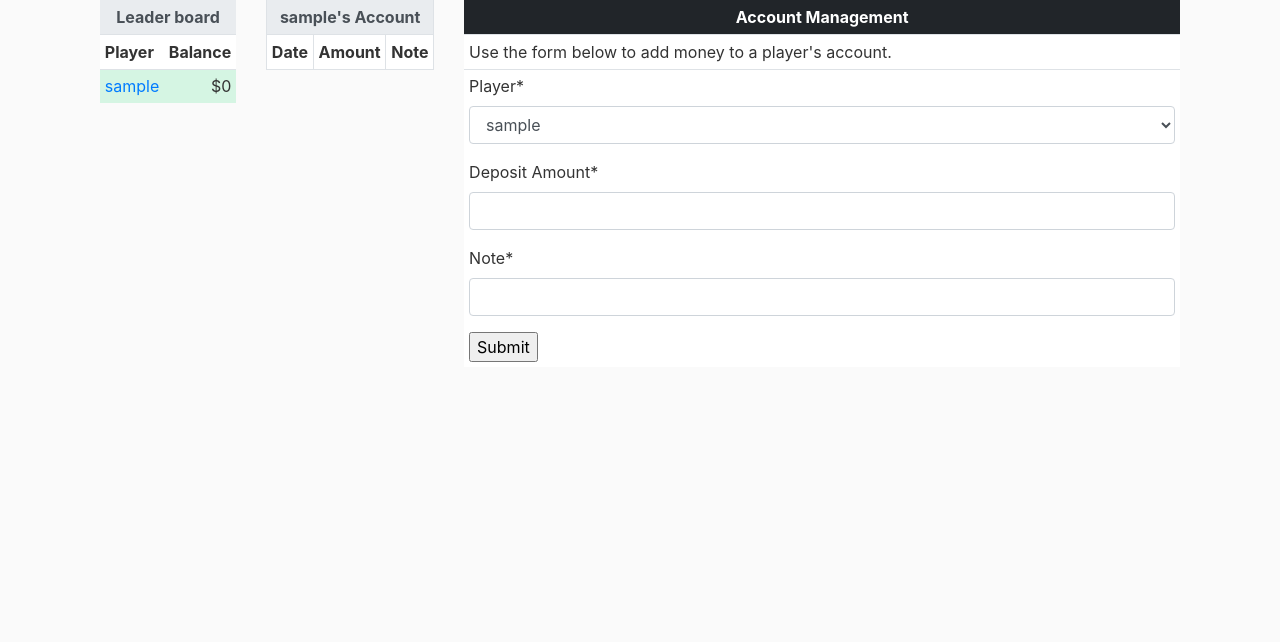
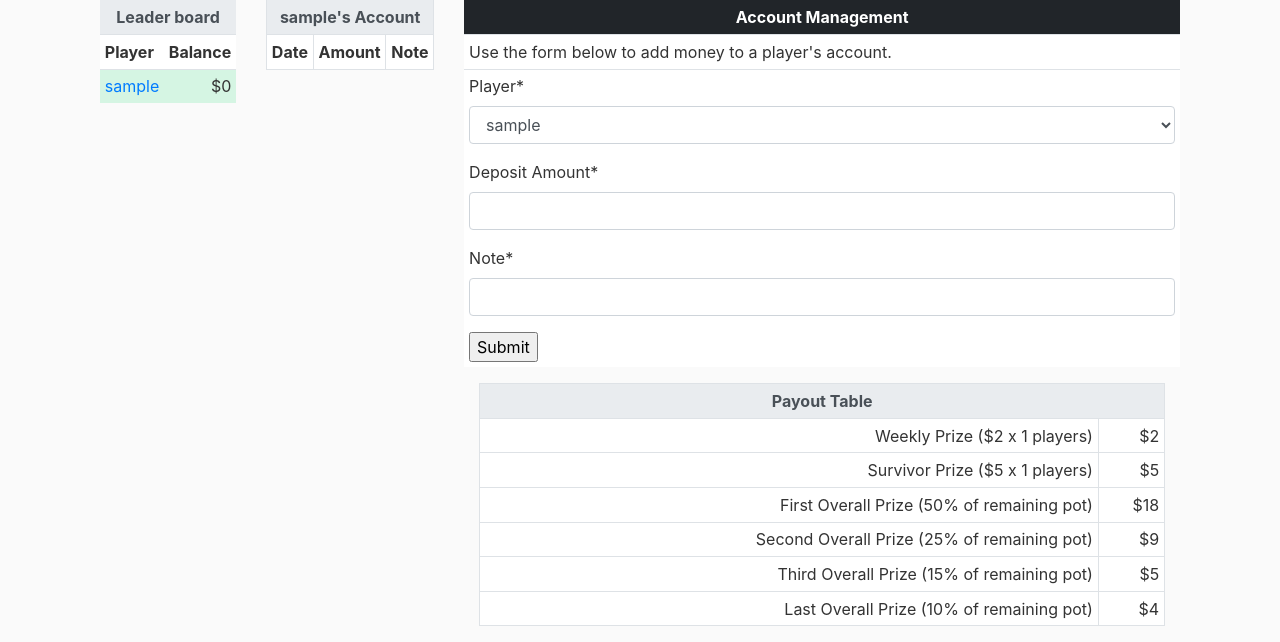
Before and after one commit to tammer/pool, a Django app: page /money/ in a window 1280 px wide. Shown: the part 199-841 px from the top of the page. Before the commit the page ends 561 px from the top, so only its background shows below. Run offline with Django 3.2, Linux system fonts and the light colour scheme; the visitor is signed in with stand-in values (Sample User, id 1); data comes from the database, SQL or seed files in the repository; data that the repository does not hold is empty; parts of the project's set-up code (start-up, migrations or seed data) failed here and were passed over; some libraries are stand-ins or nearby versions.

Commit message:
payout info on money page

```diff
--- a/pool/templates/pool/money.html
+++ b/pool/templates/pool/money.html
@@ -80,9 +80,39 @@
 						</form>
 					</td></tr>
 					</table>
-				{% else %}
-					<img class="img-fluid" src="http://www.tammer.com/koko.jpg">
 				{% endif %}
+				<div class="col-md-auto">
+					<table class="table table-sm table-bordered" style="background-color: white">
+						<tr class="thead-light text-center">
+							<th colspan=3>Payout Table</th>
+						</tr>
+						<tr>
+							<td class='text-right'>Weekly Prize ($2 x {{payouts.player_count}} players)</td>
+							<td class='text-right'>${{payouts.weekly}}</td>
+						</tr>
+						<tr>
+							<td class='text-right'>Survivor Prize ($5 x {{payouts.player_count}} players)</td>
+							<td class='text-right'>${{payouts.survivor}}</td>
+						</tr>
+						<tr>
+							<td class='text-right'>First Overall Prize (50% of remaining pot)</td>
+							<td class='text-right'>${{payouts.first}}</td>
+						</tr>
+						<tr>
+							<td class='text-right'>Second Overall Prize (25% of remaining pot)</td>
+							<td class='text-right'>${{payouts.second}}</td>
+						</tr>
+						<tr>
+							<td class='text-right'>Third Overall Prize (15% of remaining pot)</td>
+							<td class='text-right'>${{payouts.third}}</td>
+						</tr>
+						<tr>
+							<td class='text-right'>Last Overall Prize (10% of remaining pot)</td>
+							<td class='text-right'>${{payouts.last}}</td>
+						</tr>
+
+					</table>
+				</div>
 			</div>
 
 
--- a/pool/views.py
+++ b/pool/views.py
@@ -71,7 +71,20 @@ def money(request):
 			"{:.0f}".format(row.deposit_amount),
 			row.note])
 
-	return render(request, 'pool/money.html',{'is_staff':request.user.is_staff, 'form':BankForm(),  'player':player.username, 'table':table2, 'table2':table3})
+	# payout info
+	payouts = {}
+	player_count = User.objects.count()
+	payouts['player_count'] = player_count
+	payouts['total'] = 75 * player_count
+	payouts['weekly'] = 2 * player_count
+	payouts['survivor'] = 5 * player_count
+	pot = payouts['total'] - payouts['weekly'] * 17 - payouts['survivor']
+	payouts['first'] = int(round(0.50 * pot,0))
+	payouts['second'] = int(round(0.25 * pot,0))
+	payouts['third'] = int(round(0.15 * pot,0))
+	payouts['last'] = int(round(0.10 * pot,0))
+
+	return render(request, 'pool/money.html',{'is_staff':request.user.is_staff, 'form':BankForm(),  'player':player.username, 'table':table2, 'table2':table3, 'payouts':payouts})
 
 def blog(request):
 	if request.GET.get('id'):
```
